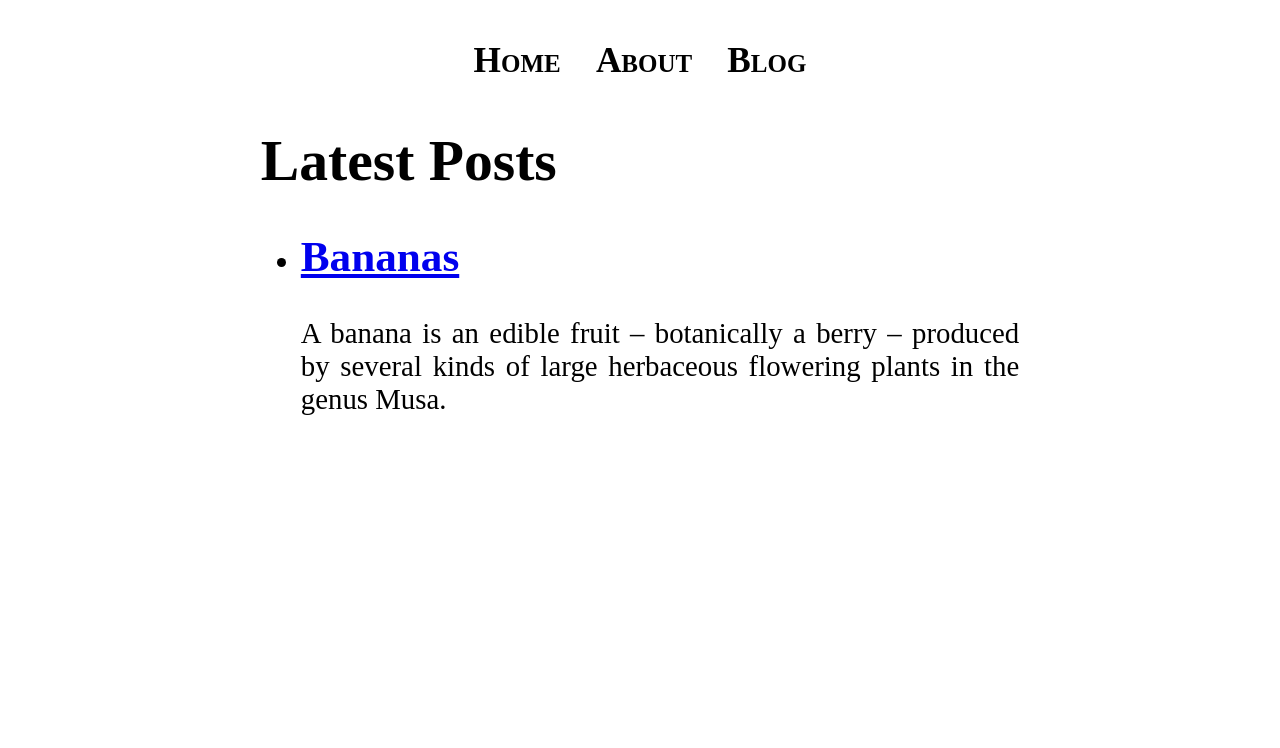
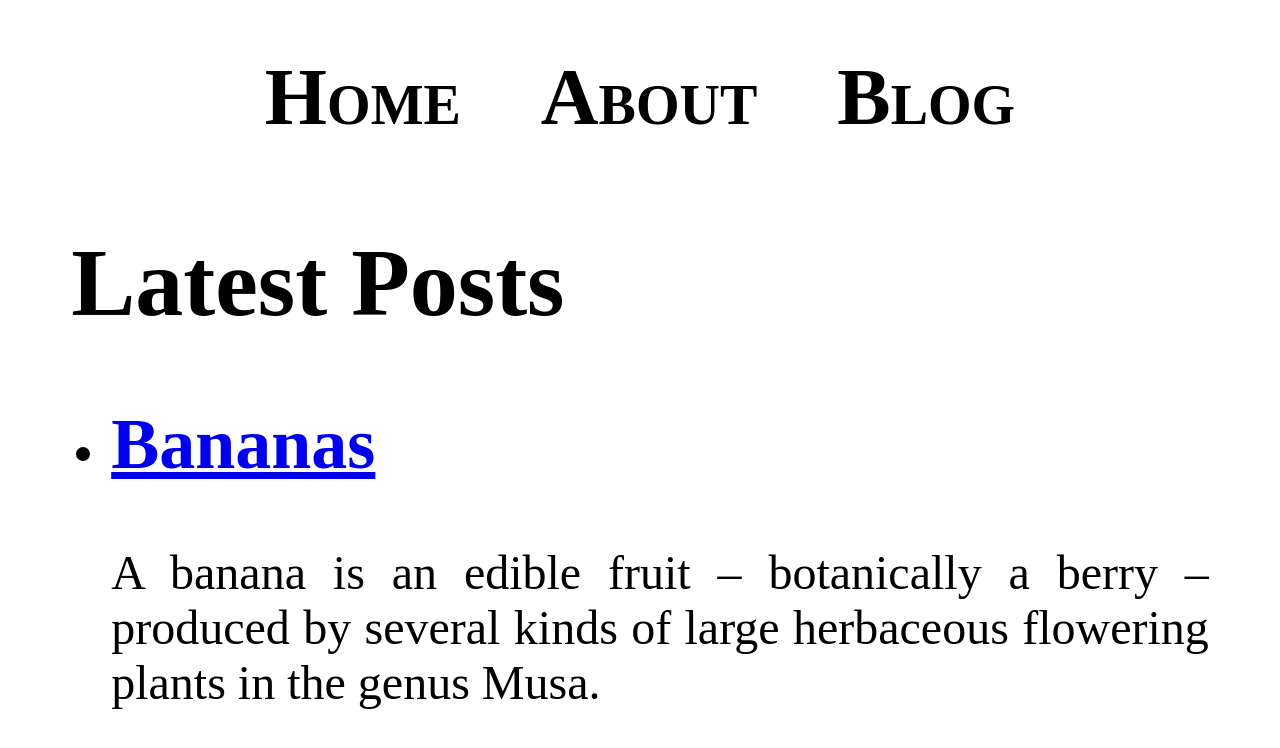
Before and after one commit to gustavosdelgado/gustavosdelgado.github.io, a Jekyll site: the page built from blog.md, in a window 1280 px wide. Shown: the top 748 px of the page. Built offline with Jekyll 4.4.1, drawn with Linux system fonts in a browser that asks for light colours.

Commit message:
refactor styles for content and navigation; simplify media queries and enhance font sizes

```diff
--- a/_sass/main.scss
+++ b/_sass/main.scss
@@ -1,40 +1,11 @@
 .content {
     text-align: justify;
+    margin-left: 5%;
+    margin-right: 5%;
+    font-size: 3em;
 }
 
-@media screen and (max-width: 310px) {
-    .content {
-        margin-left: 2%;
-        margin-right: 2%;
-        font-size: 0.2em;
-    }
-}
-
-@media screen and (min-width: 320px) {
-    .content {
-        margin-left: 2%;
-        margin-right: 2%;
-        font-size: 1em;
-    }
-}
-
-@media screen and (min-width: 480px) {
-    .content {
-        margin-left: 2%;
-        margin-right: 2%;
-        font-size: 1.8em;
-    }
-}
-
-@media screen and (min-width: 600px) {
-    .content {
-        margin-left: 10%;
-        margin-right: 10%;
-        font-size: 1.4em;
-    }
-}
-
-@media screen and (min-width: 900px) {
+@media screen and (any-hover) {
     .content {
         margin-left: 20%;
         margin-right: 20%;
--- a/_sass/navigation.scss
+++ b/_sass/navigation.scss
@@ -39,38 +39,12 @@
   color: black;
 }
 
-@media screen and (max-width: 310px) {
-  .site-navigation {
-    font-size: 0.9em;
-  }
+.site-navigation {
+  font-size: 5em;
 }
 
-@media screen and (min-width: 320px) {
-  .site-navigation {
-    font-size: 1.4em;
-  }
-}
-
-@media screen and (min-width: 480px) {
+@media screen and (any-hover) {
   .site-navigation {
     font-size: 2em;
   }
 }
-
-@media screen and (min-width: 600px) {
-  .site-navigation {
-    font-size: 2.3em;
-  }
-}
-
-@media screen and (min-width: 900px) {
-  .site-navigation {
-    font-size: 1.8em;
-  }
-}
-
-@media screen and (min-width: 1200px) {
-  .site-navigation {
-    font-size: 2.2em;
-  }
-}
```
